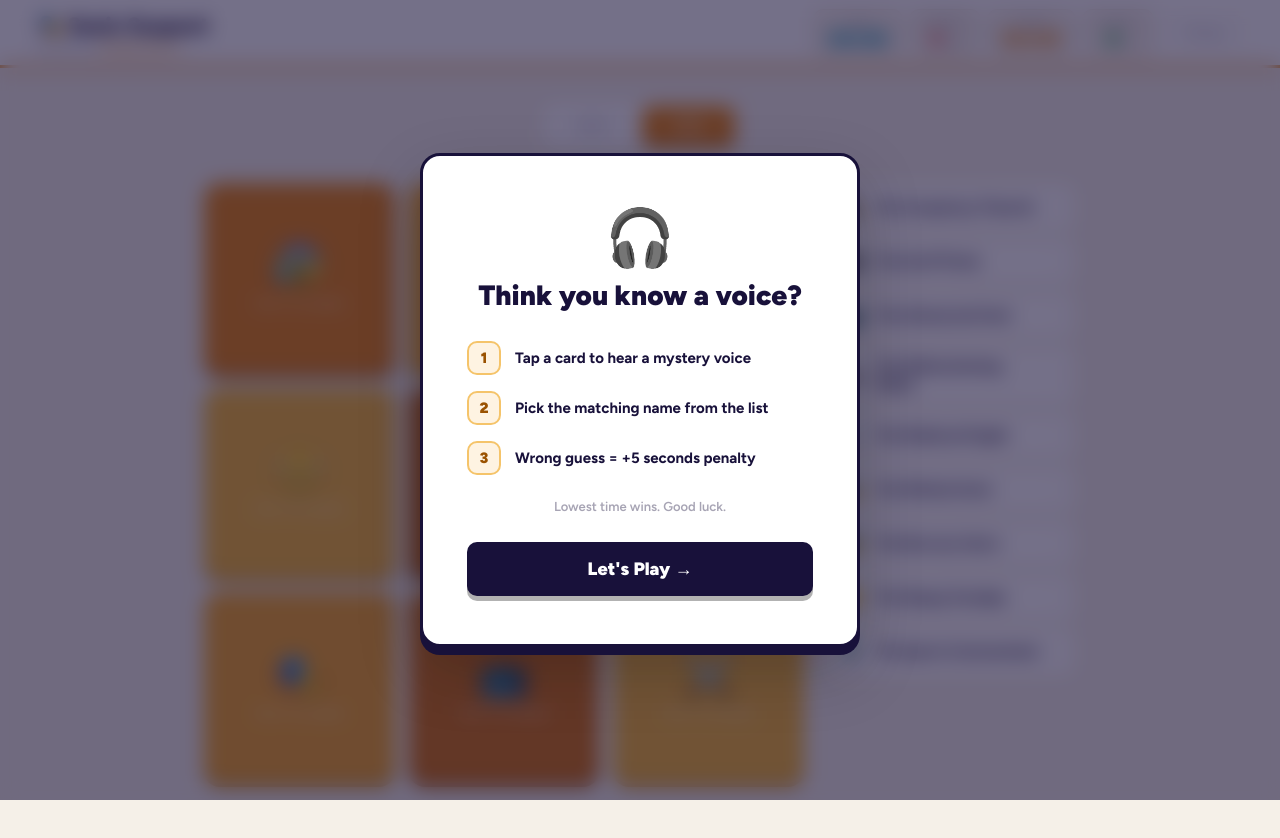
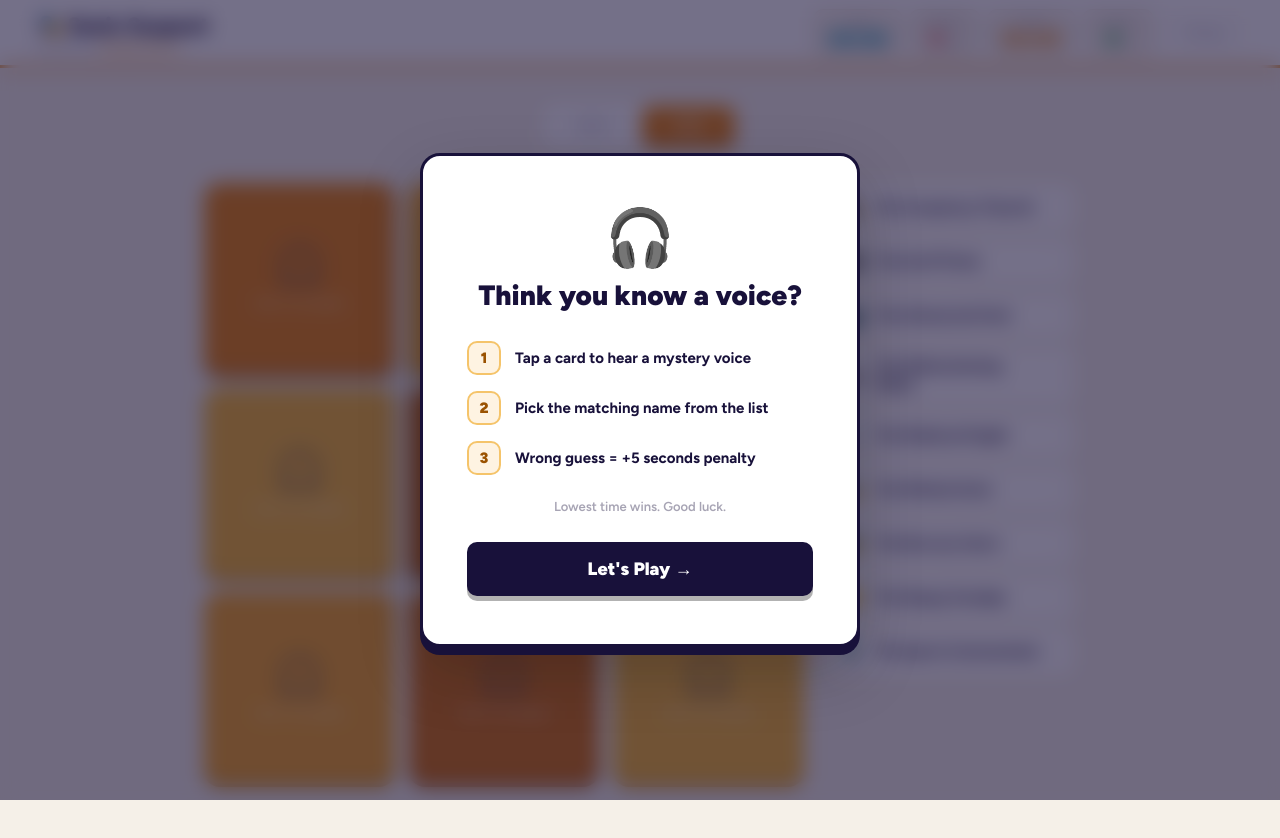
Before and after one commit to allyourbeta/sonic-suspect, a Next.js app: page / in a window 1280 px wide. Shown: the top 838 px of the page. Built offline with nearby package versions, Linux system fonts and the light colour scheme.

Commit message:
hide character identity until matched

```diff
--- a/components/Card.jsx
+++ b/components/Card.jsx
@@ -18,6 +18,7 @@ function Avatar({ name, size }) {
 }
 
 export default function Card({ character, isRevealed, isPlaying, isSelected, isMatched, onClick, colorIndex }) {
+  // Only show character identity after confirmed match
   if (isRevealed) {
     return (
       <div style={{ width: "100%" }}>
@@ -44,12 +45,12 @@ export default function Card({ character, isRevealed, isPlaying, isSelected, isM
           </div>
         ) : isSelected ? (
           <>
-            <div className="card-emoji">{character.emoji}</div>
+            <div className="card-emoji" style={{ opacity: 0.4 }}>🎧</div>
             <div className="card-hint-pick">Pick a name →</div>
           </>
         ) : (
           <>
-            <div className="card-emoji">{character.emoji}</div>
+            <div className="card-emoji" style={{ opacity: 0.4 }}>🎧</div>
             <div className="card-hint">Tap to hear</div>
           </>
         )}
```
